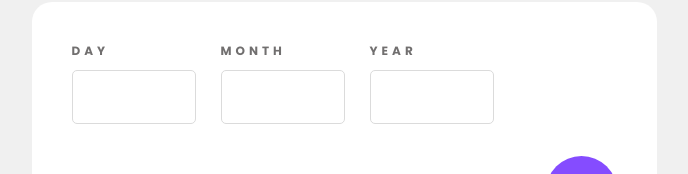
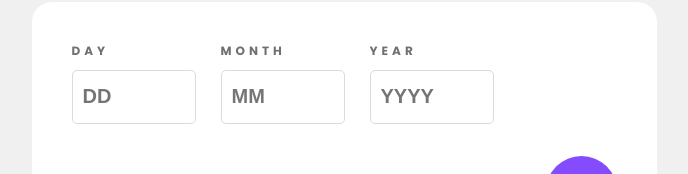
Before and after one commit to annaduong17/age-calculator, a React (Create React App) app: page / in a window 1280 px wide. Shown: the part 136-310 px from the top of the page, without its empty margins (296-984 px from the left). Built offline with nearby package versions, Linux system fonts and the light colour scheme; a web font is replaced by a local one.

Commit message:
add input placeholder

```diff
--- a/src/components/Form.js
+++ b/src/components/Form.js
@@ -24,9 +24,9 @@ export default function Form() {
   return(
     <form onSubmit={onSubmit}>
       <div className='flex-row'>
-        <FormInput type="number" errorMessage={dayError} maxLength={2} isValid={dayIsValid} required label="DAY" value={day} onChange={handleDayChange} />
-        <FormInput type="number" errorMessage={monthError} maxLength={2} isValid={monthIsValid} required label="MONTH" value={month} onChange={handleMonthChange} />
-        <FormInput required type="number" errorMessage={yearError} label='YEAR' value={year} onChange={handleYearChange} isValid={yearIsValid} />
+        <FormInput placeholder="DD" type="number" errorMessage={dayError} maxLength={2} isValid={dayIsValid} required label="DAY" value={day} onChange={handleDayChange} />
+        <FormInput placeholder="MM" type="number" errorMessage={monthError} maxLength={2} isValid={monthIsValid} required label="MONTH" value={month} onChange={handleMonthChange} />
+        <FormInput placeholder="YYYY" required type="number" errorMessage={yearError} label='YEAR' value={year} onChange={handleYearChange} isValid={yearIsValid} />
       </div>
       <div className='flex-row divider'>
         <hr />
```
